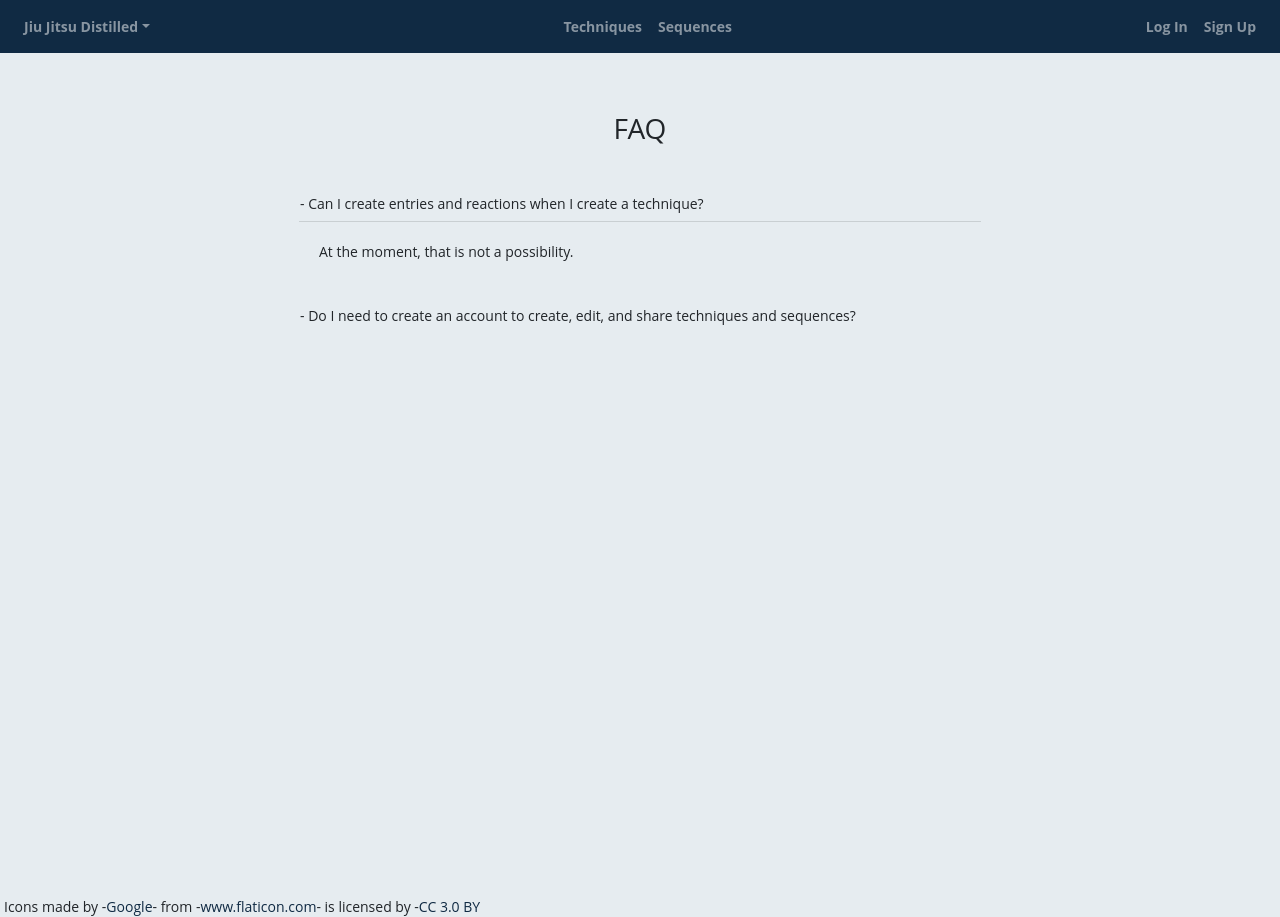
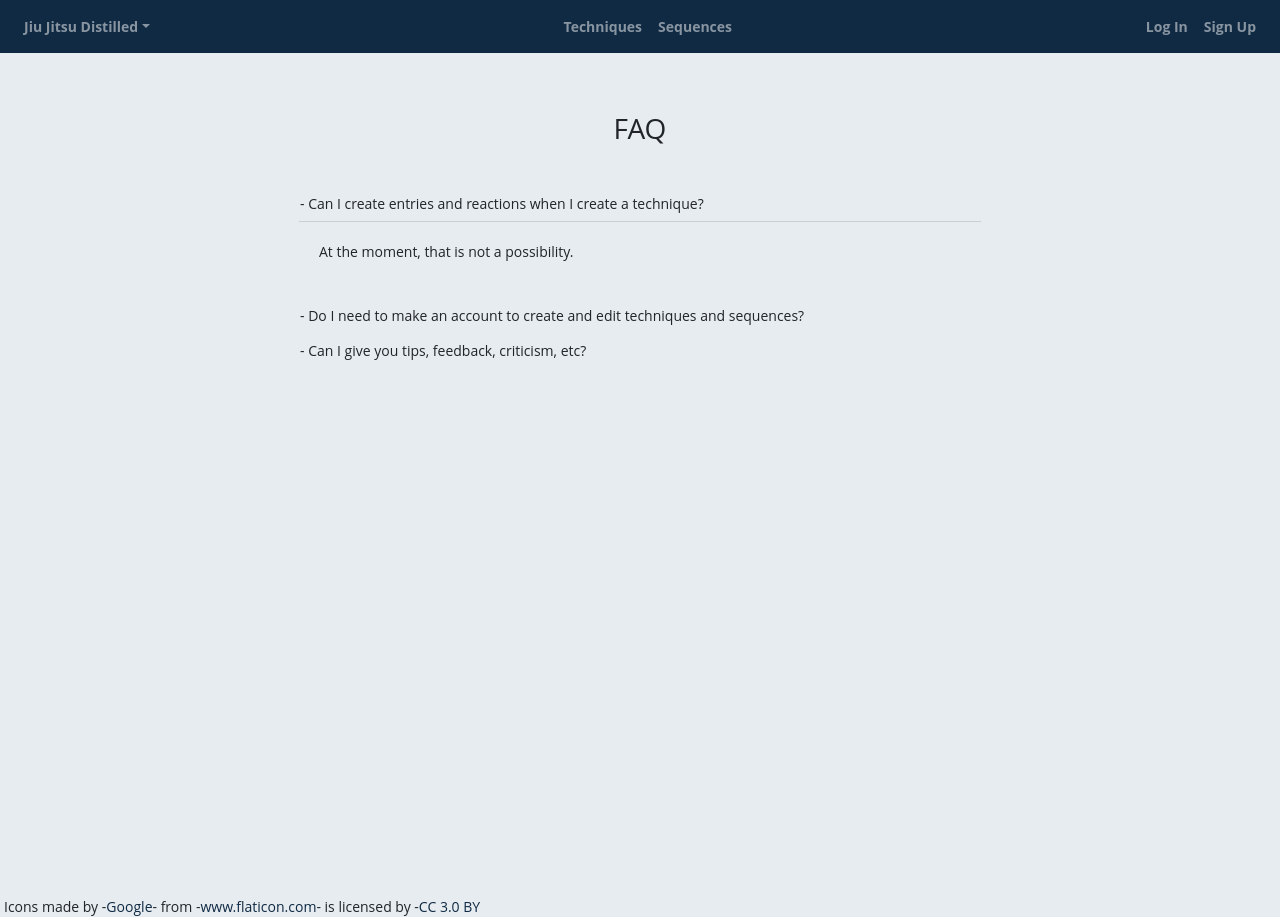
Before and after one commit to sartoriusrex/jjd-client, a React (Create React App) app: page /faq in a window 1280 px wide. Both pictures are taken after a click on the button 501 px from the left and 203 px from the top of the page. Built offline with nearby package versions, Linux system fonts and the light colour scheme.

Commit message:
create new faqlist for easy update and import to faqpage to render dynamically

```diff
--- /dev/null
+++ b/src/components/FaqList.js
@@ -0,0 +1,14 @@
+export const Faqs = [
+  {
+    question: "Can I create entries and reactions when I create a technique?",
+    answer: "At the moment, that is not a possibility."
+  },
+  {
+    question: "Do I need to make an account to create and edit techniques and sequences?",
+    answer: "Yes. Anonymous users can browse what has been created, but to ensure that we can properly control the quality of the content, users must register with a working e-mail to which we can associate their techniques and sequences."
+  },
+  {
+    question: "Can I give you tips, feedback, criticism, etc?",
+    answer: "Yes, please visit the contribute page while logged in to send us an email."
+  }
+]
--- a/src/components/FaqPage.js
+++ b/src/components/FaqPage.js
@@ -1,6 +1,48 @@
 import React from 'react';
 
+import { Faqs } from "./FaqList";
+
 const FaqPage = () => {
+
+  const renderCardHeader = ( question, index, ) => {
+    return(
+      <div className="card-header p-0 bg-transparent" id={`headingOne${ index }`}>
+        <h3 className="mb-0">
+          <button className="btn pl-0 pr-0" type="button" data-toggle="collapse" data-target={`#collapse${ index }`} aria-expanded="true" aria-controls={`collapse${ index }`}>
+            - { question }
+          </button>
+        </h3>
+      </div>
+    )
+  }
+
+  const renderCardBody = ( answer, index ) => {
+    return(
+      <div id={`collapse${ index }`} className="collapse" aria-labelledby={`heading${ index }`} data-parent="#faqAccordion">
+        <div className="card-body">
+          <p>
+            { answer }
+          </p>
+        </div>
+      </div>
+    )
+  }
+
+  const renderCards = () => {
+    return(
+      Faqs.map( ( faq, i ) => {
+        return(
+          <div
+            key={ faq.question}
+            className="card bg-transparent border-0 border-top border-bottom">
+              { renderCardHeader( faq.question, i ) }
+              { renderCardBody( faq.answer, i ) }
+          </div>
+        )
+      })
+    )
+  }
+
   return(
     <div className="container main min-vh-100 pt-3 pl-1 pr-1">
       <div
@@ -9,42 +51,7 @@ const FaqPage = () => {
         <h2 className="pt-4 pb-4">FAQ</h2>
 
         <div className="accordion pt-2 pb-2 w-100 bg-transparent" id="faqAccordion">
-
-          <div className="card bg-transparent border-0 border-top border-bottom">
-            <div className="card-header p-0 bg-transparent" id="headingOne">
-              <h3 className="mb-0">
-                <button className="btn pl-0 pr-0" type="button" data-toggle="collapse" data-target="#collapseOne" aria-expanded="true" aria-controls="collapseOne">
-                  - Can I create entries and reactions when I create a technique?
-                </button>
-              </h3>
-            </div>
-
-            <div id="collapseOne" className="collapse" aria-labelledby="headingOne" data-parent="#faqAccordion">
-              <div className="card-body">
-                <p>
-                  At the moment, that is not a possibility.
-                </p>
-              </div>
-            </div>
-          </div>
-
-          <div className="card bg-transparent border-0 border-top border-bottom">
-            <div className="card-header p-0 bg-transparent" id="headingOne">
-              <h3 className="mb-0">
-                <button className="btn pl-0 pr-0" type="button" data-toggle="collapse" data-target="#collapseTwo" aria-expanded="true" aria-controls="collapseTwo">
-                  - Do I need to create an account to create, edit, and share techniques and sequences?
-                </button>
-              </h3>
-            </div>
-
-            <div id="collapseTwo" className="collapse" aria-labelledby="headingTwo" data-parent="#faqAccordion">
-              <div className="card-body">
-                <p>
-                  Yes, currently that is the only way assure quality-control from our users. This has the added benefit of linking techniques and sequences to your and others' accounts for later reference.
-                </p>
-              </div>
-            </div>
-          </div>
+          { renderCards() }
         </div>
       </div>
     </div>
```
